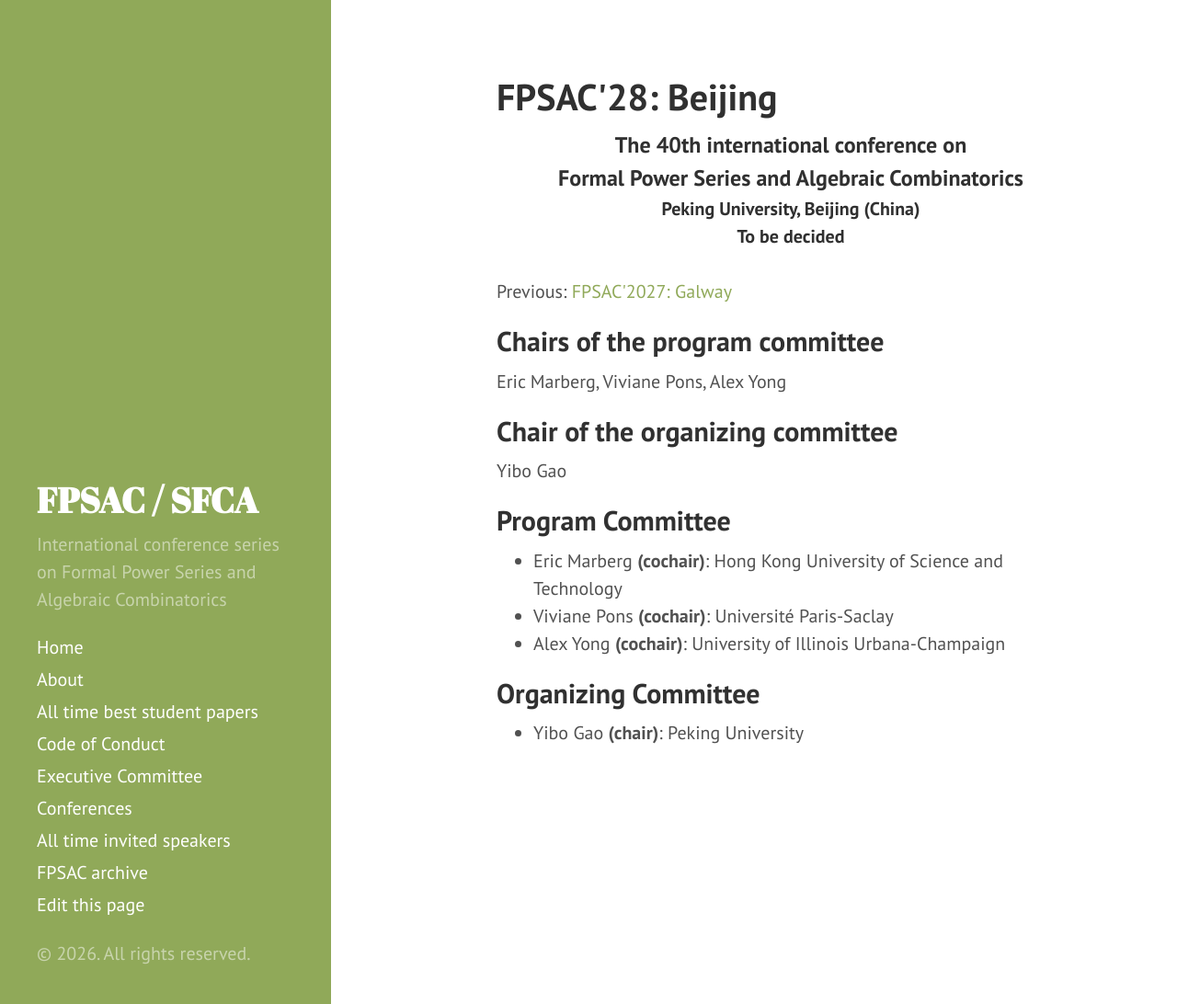
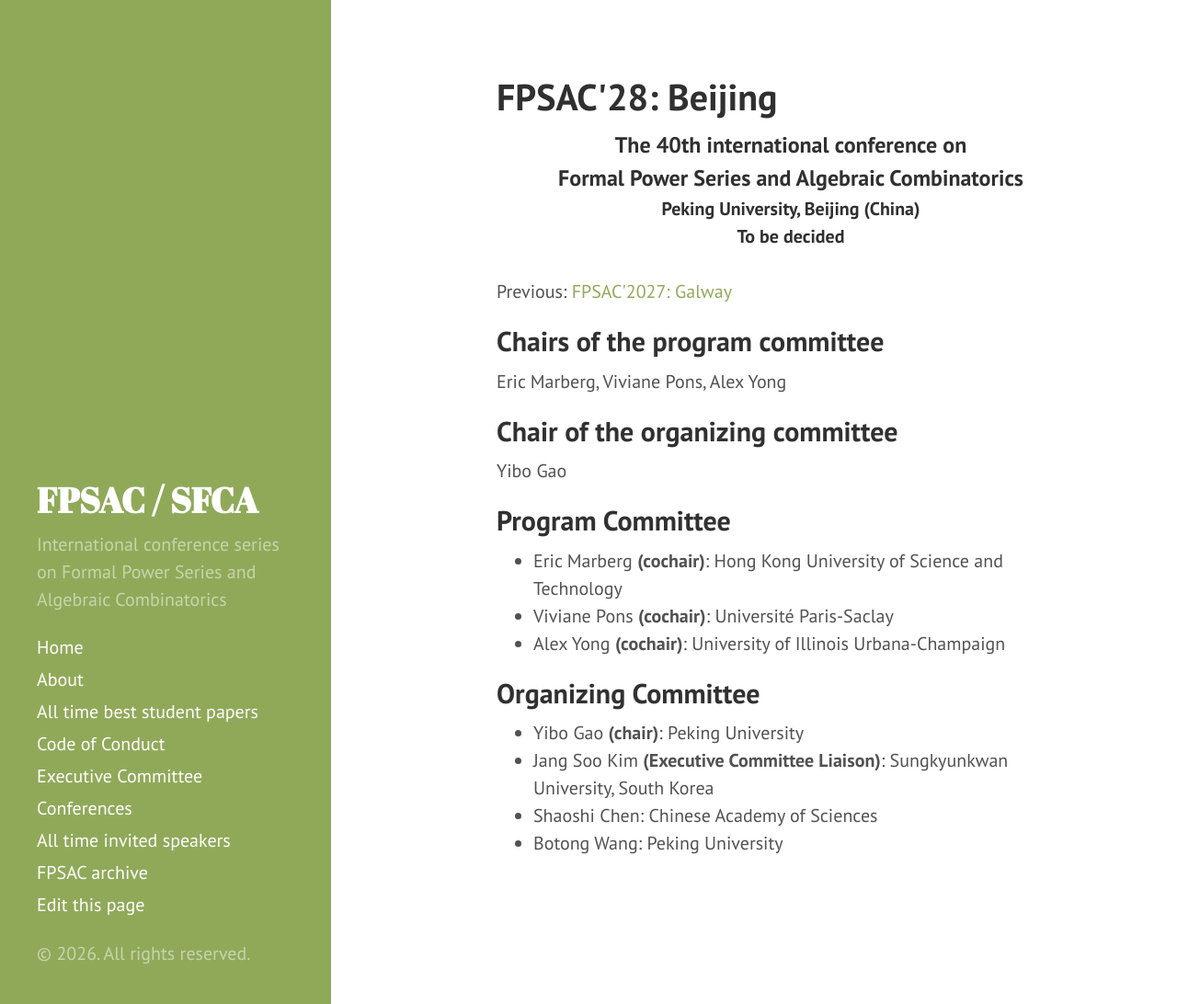
Before and after one commit to FPSAC/FPSAC.github.io, a Jekyll site: the page built from _confs/fpsac-2028.md, in a window 1280 px wide and 1092 px high. Shown: the whole window at 92% size. Built offline with Jekyll 4.4.1, drawn with Linux system fonts in a browser that asks for light colours.

Commit message:
Add organizers for FPSAC 2028

```diff
--- a/_confs/fpsac-2028.md
+++ b/_confs/fpsac-2028.md
@@ -22,4 +22,11 @@
 - name: Yibo Gao
   affiliation: Peking University
   role: chair
+- name: Jang Soo Kim
+  affiliation: Sungkyunkwan University, South Korea
+  role: Executive Committee Liaison
+- name: Shaoshi Chen
+  affiliation: Chinese Academy of Sciences
+- name: Botong Wang
+  affiliation: Peking University
 ---
```
